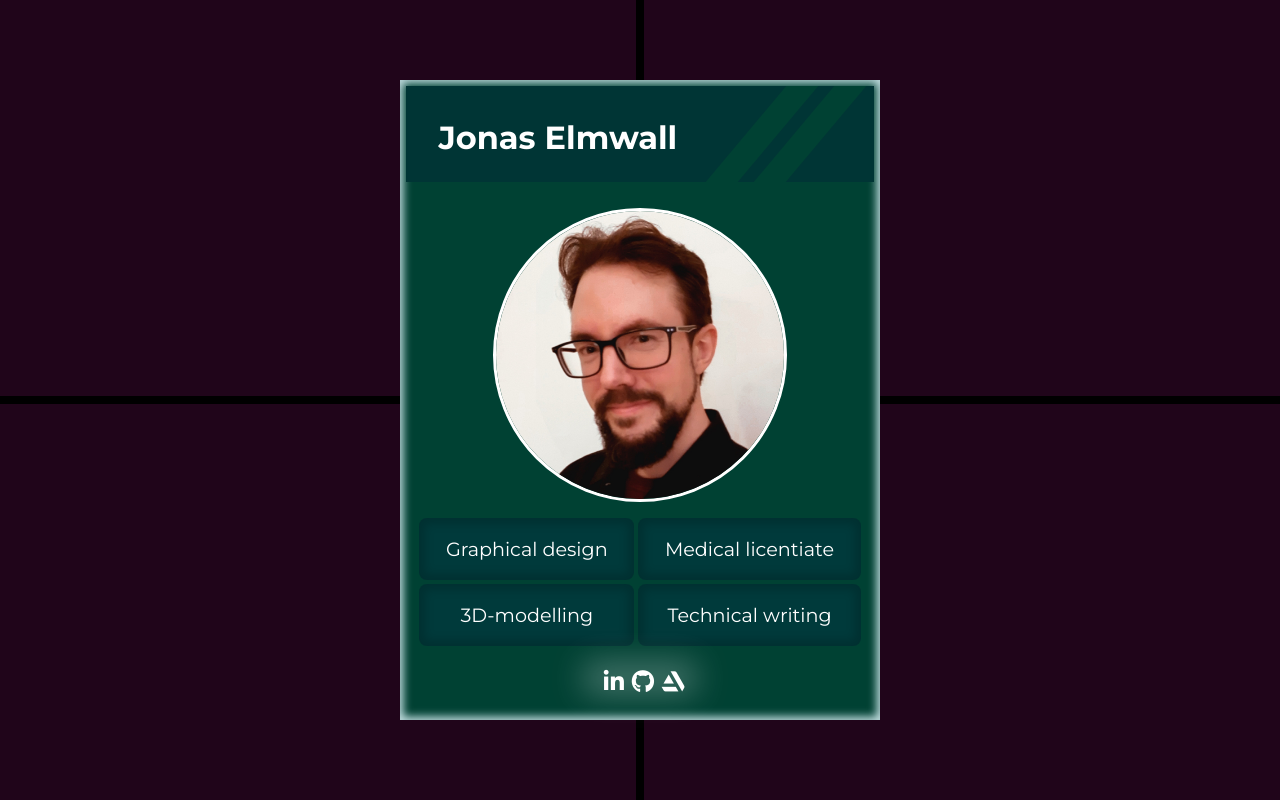
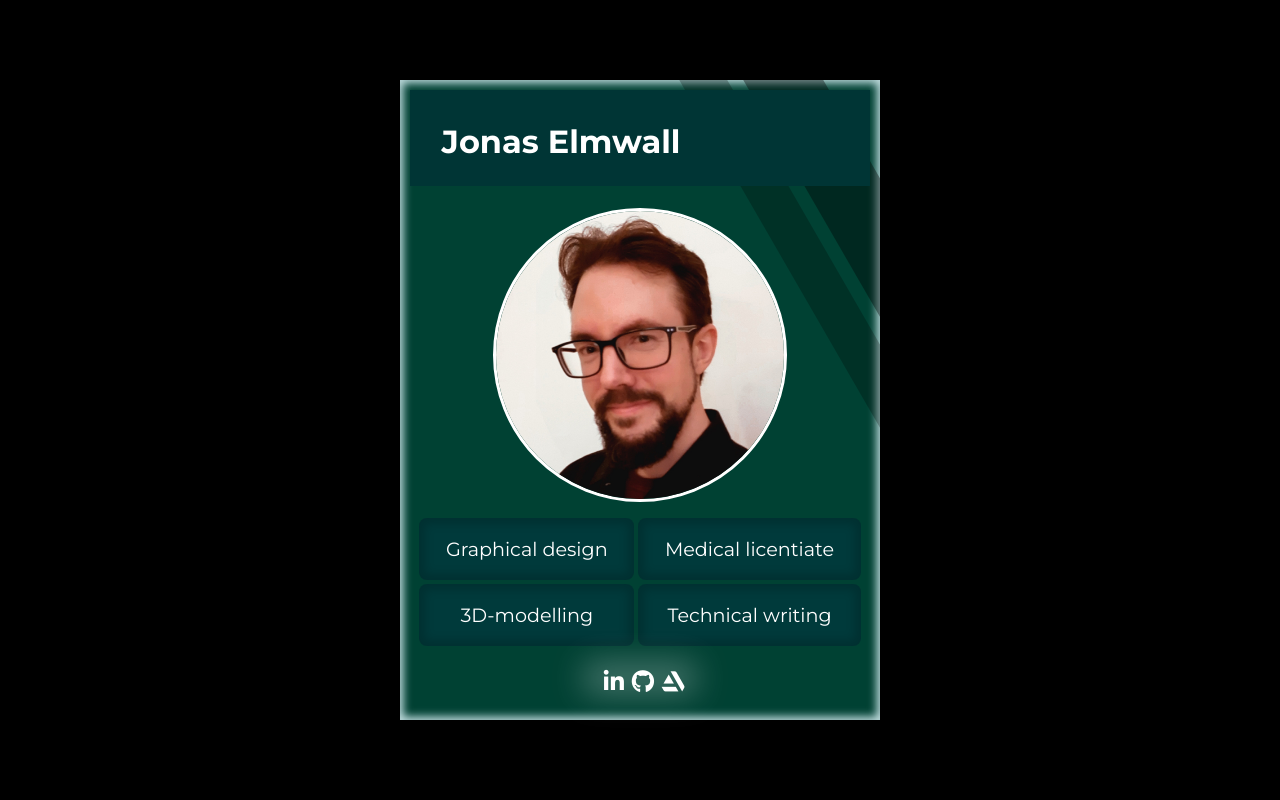
Before and after one commit to elmwall/CafeOasen, a plain HTML site: page card.html in a window 1280 px wide. Drawn offline with Linux system fonts and the light colour scheme.

Commit message:
updating work card

```diff
--- a/styles/styles-card.css
+++ b/styles/styles-card.css
@@ -66,7 +66,7 @@ h2 {font-size: 2em;}
 
 .grid-item {
     /* background-color: #201a1e; */
-    background-color: #20051a;
+    background-color: #000000;
     /* background-color: #3d023d; */
     /* background-color: #2e2e2e; */
     display: flex;
@@ -110,30 +110,11 @@ h2 {font-size: 2em;}
     text-align: left;
     background-color: #003535;
     height: 1em;
-    /* width: 100%; */
-    margin: 0.2em;
+    /* width: 62%; */
+    margin: 0.3em;
     /* margin-bottom: 1em; */
 }
-.center h2::before {
-    content: ''; /* Viktigt för att pseudo-elementet ska synas */
-    position: absolute; /* Placera pseudo-element relativt till container */
-    background-color: #004133;
-    top: 0; /* Placera längst upp */
-    right: 3em; /* Placera längst till höger */
-    width: 1em; /* Ingen bredd ursprungligen */
-    height: 100%; /* Hela höjden av container */
-    transform: skewX(-40deg); /* Sned linje vinklad 20 grader mot vänster */
-}
-.center h2::after {
-    content: ''; /* Viktigt för att pseudo-elementet ska synas */
-    position: absolute; /* Placera pseudo-element relativt till container */
-    background-color: #004133;
-    top: 0; /* Placera längst upp */
-    right: 1.5em; /* Placera längst till höger */
-    width: 1em; /* Ingen bredd ursprungligen */
-    height: 100%; /* Hela höjden av container */
-    transform: skewX(-40deg); /* Sned linje vinklad 20 grader mot vänster */
-}
+
 
 .bottom-left {
     grid-column: 1;
@@ -159,7 +140,20 @@ h2 {font-size: 2em;}
     box-shadow: inset 0 0 0.5em 0.2em #c3dfe2;
     grid-template-rows: 5em auto auto auto;
     /* transform: translate(0, -50%); */
+    z-index: 1;
 }
+.profile-holder::before {
+    content: '';
+    position: absolute;
+    height: 100%;
+    width: 1em;
+    right: -8em;
+    border-left: 3em solid rgba(0, 0, 0, 0.247);
+    border-right: 5em solid rgba(0, 0, 0, 0.37);
+    transform: skewX(30deg);
+    z-index: 0;
+}
+
 .profile-holder h2 {
     padding: 1em;
 }
@@ -167,6 +161,7 @@ h2 {font-size: 2em;}
 .profile-pic {
     justify-items: center;
     height: auto;
+    z-index: 1;
     /* width: 100%; */
     /* max-width: 30em; */
     /* overflow: hidden; */
@@ -188,6 +183,7 @@ ul {
     list-style: none;
     /* justify-content: center; */
     /* padding: 1em; */
+
 }
 
 .categories {
```
